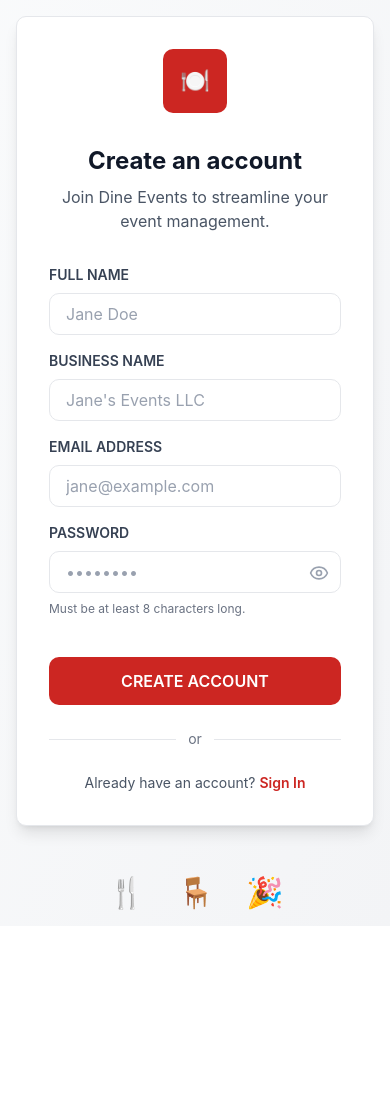
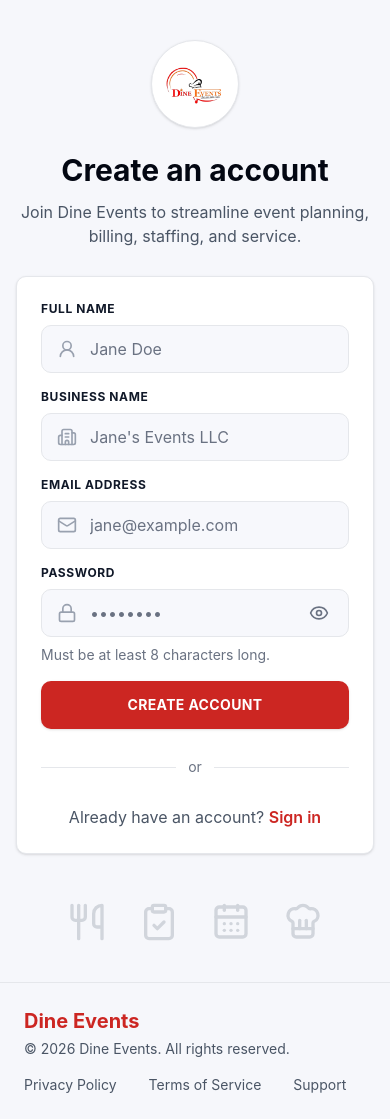
Before and after one commit to shamos13/Dine_Events, a Next.js app in the folder Client/: page /signup in a window 390 px wide. Before the commit the page ends 926 px from the top, so only its background shows below. Built offline with nearby package versions, Linux system fonts and the light colour scheme.

Commit message:
sign up and login components added

```diff
--- a/Client/app/login/page.tsx
+++ b/Client/app/login/page.tsx
@@ -1,8 +1,9 @@
 'use client'
 
-import { Eye, EyeOff, Mail, Lock } from 'lucide-react'
+import AuthFrame from '@/components/AuthFrame'
+import { Eye, EyeOff, Lock, Mail } from 'lucide-react'
+import Link from 'next/link'
 import { useState } from 'react'
-import Link from 'next/link'
 
 export default function Login() {
   const [showPassword, setShowPassword] = useState(false)
@@ -12,121 +13,107 @@ export default function Login() {
     keepSignedIn: false,
   })
 
-  const handleChange = (e: React.ChangeEvent<HTMLInputElement>) => {
-    const { name, type, value, checked } = e.target
-    setFormData((prev) => ({
-      ...prev,
+  const handleChange = (event: React.ChangeEvent<HTMLInputElement>) => {
+    const { name, type, value, checked } = event.target
+    setFormData((previous) => ({
+      ...previous,
       [name]: type === 'checkbox' ? checked : value,
     }))
   }
 
-  const handleSubmit = (e: React.FormEvent) => {
-    e.preventDefault()
-    console.log('Login attempt:', formData)
+  const handleSubmit = (event: React.FormEvent) => {
+    event.preventDefault()
   }
 
   return (
-    <div className="min-h-screen bg-gradient-to-br from-gray-50 to-gray-100 flex items-center justify-center p-4">
-      <div className="w-full max-w-md">
-        {/* Card */}
-        <div className="bg-white rounded-lg shadow-lg p-8 border border-gray-200">
-          {/* Logo */}
-          <div className="flex justify-center mb-8">
-            <div className="w-16 h-16 bg-[#CC2622] rounded-lg flex items-center justify-center">
-              <span className="text-white font-bold text-2xl">🍽</span>
-            </div>
-          </div>
-
-          {/* Heading */}
-          <h1 className="text-2xl font-bold text-gray-900 text-center mb-2">Welcome Back</h1>
-          <p className="text-center text-gray-600 mb-8">Sign in to manage your events</p>
-
-          {/* Form */}
+    <AuthFrame
+      title="Welcome back"
+      subtitle="Sign in to access your catering operations dashboard."
+    >
       <form onSubmit={handleSubmit} className="space-y-5">
-            {/* Email */}
         <div>
-              <label className="block text-sm font-semibold text-gray-700 mb-2">Email Address</label>
+          <label htmlFor="email" className="mb-2 block text-xs font-bold uppercase tracking-wider text-gray-900">
+            Email address
+          </label>
           <div className="relative">
-                <Mail className="absolute left-3 top-3 w-5 h-5 text-gray-400" />
+            <Mail className="pointer-events-none absolute left-4 top-1/2 h-5 w-5 -translate-y-1/2 text-gray-400" />
             <input
+              id="email"
               type="email"
               name="email"
               value={formData.email}
               onChange={handleChange}
-                  placeholder="name@company.com"
-                  className="w-full pl-10 pr-4 py-2 border border-gray-200 rounded-lg focus:outline-none focus:border-[#CC2622] focus:ring-1 focus:ring-[#CC2622]"
+              placeholder="jane@example.com"
+              className="h-12 w-full rounded-lg border border-gray-200 bg-[#F7F8FC] px-4 pl-12 text-base text-gray-900 outline-none transition placeholder:text-gray-500 focus:border-[#CC2622] focus:bg-white focus:ring-2 focus:ring-[#CC2622]/15"
             />
           </div>
         </div>
 
-            {/* Password */}
         <div>
-              <div className="flex items-center justify-between mb-2">
-                <label className="block text-sm font-semibold text-gray-700">Password</label>
-                <a href="#" className="text-[#CC2622] text-sm hover:underline font-medium">
+          <div className="mb-2 flex items-center justify-between gap-4">
+            <label htmlFor="password" className="block text-xs font-bold uppercase tracking-wider text-gray-900">
+              Password
+            </label>
+            <Link href="#" className="text-sm font-semibold text-[#CC2622] transition hover:text-[#A01F1A]">
               Forgot password?
-                </a>
+            </Link>
           </div>
           <div className="relative">
-                <Lock className="absolute left-3 top-3 w-5 h-5 text-gray-400" />
+            <Lock className="pointer-events-none absolute left-4 top-1/2 h-5 w-5 -translate-y-1/2 text-gray-400" />
             <input
+              id="password"
               type={showPassword ? 'text' : 'password'}
               name="password"
               value={formData.password}
               onChange={handleChange}
               placeholder="••••••••"
-                  className="w-full pl-10 pr-12 py-2 border border-gray-200 rounded-lg focus:outline-none focus:border-[#CC2622] focus:ring-1 focus:ring-[#CC2622]"
+              className="h-12 w-full rounded-lg border border-gray-200 bg-[#F7F8FC] px-4 pl-12 pr-12 text-base text-gray-900 outline-none transition placeholder:text-gray-500 focus:border-[#CC2622] focus:bg-white focus:ring-2 focus:ring-[#CC2622]/15"
             />
             <button
               type="button"
-                  onClick={() => setShowPassword(!showPassword)}
-                  className="absolute right-3 top-3 text-gray-400 hover:text-gray-600"
+              onClick={() => setShowPassword((current) => !current)}
+              className="absolute right-3 top-1/2 flex h-9 w-9 -translate-y-1/2 items-center justify-center rounded-md text-gray-500 transition hover:bg-gray-100 hover:text-gray-700"
+              aria-label={showPassword ? 'Hide password' : 'Show password'}
             >
-                  {showPassword ? <EyeOff size={20} /> : <Eye size={20} />}
+              {showPassword ? <EyeOff className="h-5 w-5" /> : <Eye className="h-5 w-5" />}
             </button>
           </div>
         </div>
 
-            {/* Keep Signed In */}
-            <div className="flex items-center gap-2">
+        <div className="flex items-center gap-3">
           <input
+            id="keepSignedIn"
             type="checkbox"
-                id="keepSignedIn"
             name="keepSignedIn"
             checked={formData.keepSignedIn}
             onChange={handleChange}
-                className="w-4 h-4 border border-gray-300 rounded cursor-pointer accent-[#CC2622]"
+            className="h-4 w-4 rounded border-gray-300 accent-[#CC2622]"
           />
-              <label htmlFor="keepSignedIn" className="text-sm text-gray-600 cursor-pointer">
+          <label htmlFor="keepSignedIn" className="text-sm text-gray-600">
             Keep me signed in
           </label>
         </div>
 
-            {/* Sign In Button */}
         <button
           type="submit"
-              className="w-full bg-[#CC2622] text-white font-semibold py-3 rounded-lg hover:bg-[#A01F1A] transition mt-6"
+          className="h-12 w-full rounded-lg bg-[#CC2622] text-sm font-bold uppercase tracking-wide text-white shadow-sm transition hover:bg-[#A01F1A] focus:outline-none focus:ring-2 focus:ring-[#CC2622]/30 focus:ring-offset-2"
         >
-              SIGN IN →
+          Sign in
         </button>
       </form>
 
-          {/* Divider */}
-          <div className="flex items-center gap-3 my-6">
-            <div className="flex-1 h-px bg-gray-200"></div>
-            <span className="text-gray-500 text-sm">or</span>
-            <div className="flex-1 h-px bg-gray-200"></div>
+      <div className="my-7 flex items-center gap-3">
+        <div className="h-px flex-1 bg-gray-200" />
+        <span className="text-sm text-gray-500">or</span>
+        <div className="h-px flex-1 bg-gray-200" />
       </div>
 
-          {/* Sign Up Link */}
-          <p className="text-center text-gray-600 text-sm">
-            Don&apos;t have an account?{' '}
-            <Link href="/signup" className="text-[#CC2622] font-semibold hover:underline">
-              Create one
+      <p className="text-center text-base text-gray-600">
+        New to Dine Events?{' '}
+        <Link href="/signup" className="font-semibold text-[#CC2622] transition hover:text-[#A01F1A]">
+          Create an account
         </Link>
       </p>
-        </div>
-      </div>
-    </div>
+    </AuthFrame>
   )
 }
--- a/Client/app/page.tsx
+++ b/Client/app/page.tsx
@@ -7,7 +7,7 @@ export default function Page() {
   const router = useRouter()
 
   useEffect(() => {
-    router.push('/dashboard')
+    router.push('/login')
   }, [router])
 
   return null
--- a/Client/app/signup/page.tsx
+++ b/Client/app/signup/page.tsx
@@ -1,8 +1,9 @@
 'use client'
 
-import { Eye, EyeOff } from 'lucide-react'
+import AuthFrame from '@/components/AuthFrame'
+import { Building2, Eye, EyeOff, Lock, Mail, UserRound } from 'lucide-react'
+import Link from 'next/link'
 import { useState } from 'react'
-import Link from 'next/link'
 
 export default function Signup() {
   const [showPassword, setShowPassword] = useState(false)
@@ -13,131 +14,125 @@ export default function Signup() {
     password: '',
   })
 
-  const handleChange = (e: React.ChangeEvent<HTMLInputElement>) => {
-    const { name, value } = e.target
-    setFormData((prev) => ({
-      ...prev,
+  const handleChange = (event: React.ChangeEvent<HTMLInputElement>) => {
+    const { name, value } = event.target
+    setFormData((previous) => ({
+      ...previous,
       [name]: value,
     }))
   }
 
-  const handleSubmit = (e: React.FormEvent) => {
-    e.preventDefault()
-    console.log('Signup attempt:', formData)
+  const handleSubmit = (event: React.FormEvent) => {
+    event.preventDefault()
   }
 
   return (
-    <div className="min-h-screen bg-gradient-to-br from-gray-50 to-gray-100 flex items-center justify-center p-4">
-      <div className="w-full max-w-md">
-        {/* Card */}
-        <div className="bg-white rounded-lg shadow-lg p-8 border border-gray-200">
-          {/* Logo */}
-          <div className="flex justify-center mb-8">
-            <div className="w-16 h-16 bg-[#CC2622] rounded-lg flex items-center justify-center">
-              <span className="text-white font-bold text-2xl">🍽</span>
-            </div>
-          </div>
-
-          {/* Heading */}
-          <h1 className="text-2xl font-bold text-gray-900 text-center mb-2">Create an account</h1>
-          <p className="text-center text-gray-600 mb-8">Join Dine Events to streamline your event management.</p>
-
-          {/* Form */}
+    <AuthFrame
+      title="Create an account"
+      subtitle="Join Dine Events to streamline event planning, billing, staffing, and service."
+    >
       <form onSubmit={handleSubmit} className="space-y-4">
-            {/* Full Name */}
         <div>
-              <label className="block text-sm font-semibold text-gray-700 mb-2">FULL NAME</label>
+          <label htmlFor="fullName" className="mb-2 block text-xs font-bold uppercase tracking-wider text-gray-900">
+            Full name
+          </label>
+          <div className="relative">
+            <UserRound className="pointer-events-none absolute left-4 top-1/2 h-5 w-5 -translate-y-1/2 text-gray-400" />
             <input
+              id="fullName"
               type="text"
               name="fullName"
               value={formData.fullName}
               onChange={handleChange}
               placeholder="Jane Doe"
-                className="w-full px-4 py-2 border border-gray-200 rounded-lg focus:outline-none focus:border-[#CC2622] focus:ring-1 focus:ring-[#CC2622] placeholder-gray-400"
+              className="h-12 w-full rounded-lg border border-gray-200 bg-[#F7F8FC] px-4 pl-12 text-base text-gray-900 outline-none transition placeholder:text-gray-500 focus:border-[#CC2622] focus:bg-white focus:ring-2 focus:ring-[#CC2622]/15"
             />
           </div>
+        </div>
 
-            {/* Business Name */}
         <div>
-              <label className="block text-sm font-semibold text-gray-700 mb-2">BUSINESS NAME</label>
+          <label htmlFor="businessName" className="mb-2 block text-xs font-bold uppercase tracking-wider text-gray-900">
+            Business name
+          </label>
+          <div className="relative">
+            <Building2 className="pointer-events-none absolute left-4 top-1/2 h-5 w-5 -translate-y-1/2 text-gray-400" />
             <input
+              id="businessName"
               type="text"
               name="businessName"
               value={formData.businessName}
               onChange={handleChange}
               placeholder="Jane's Events LLC"
-                className="w-full px-4 py-2 border border-gray-200 rounded-lg focus:outline-none focus:border-[#CC2622] focus:ring-1 focus:ring-[#CC2622] placeholder-gray-400"
+              className="h-12 w-full rounded-lg border border-gray-200 bg-[#F7F8FC] px-4 pl-12 text-base text-gray-900 outline-none transition placeholder:text-gray-500 focus:border-[#CC2622] focus:bg-white focus:ring-2 focus:ring-[#CC2622]/15"
             />
           </div>
+        </div>
 
-            {/* Email */}
         <div>
-              <label className="block text-sm font-semibold text-gray-700 mb-2">EMAIL ADDRESS</label>
+          <label htmlFor="email" className="mb-2 block text-xs font-bold uppercase tracking-wider text-gray-900">
+            Email address
+          </label>
+          <div className="relative">
+            <Mail className="pointer-events-none absolute left-4 top-1/2 h-5 w-5 -translate-y-1/2 text-gray-400" />
             <input
+              id="email"
               type="email"
               name="email"
               value={formData.email}
               onChange={handleChange}
               placeholder="jane@example.com"
-                className="w-full px-4 py-2 border border-gray-200 rounded-lg focus:outline-none focus:border-[#CC2622] focus:ring-1 focus:ring-[#CC2622] placeholder-gray-400"
+              className="h-12 w-full rounded-lg border border-gray-200 bg-[#F7F8FC] px-4 pl-12 text-base text-gray-900 outline-none transition placeholder:text-gray-500 focus:border-[#CC2622] focus:bg-white focus:ring-2 focus:ring-[#CC2622]/15"
             />
           </div>
+        </div>
 
-            {/* Password */}
         <div>
-              <label className="block text-sm font-semibold text-gray-700 mb-2">PASSWORD</label>
+          <label htmlFor="password" className="mb-2 block text-xs font-bold uppercase tracking-wider text-gray-900">
+            Password
+          </label>
           <div className="relative">
+            <Lock className="pointer-events-none absolute left-4 top-1/2 h-5 w-5 -translate-y-1/2 text-gray-400" />
             <input
+              id="password"
               type={showPassword ? 'text' : 'password'}
               name="password"
               value={formData.password}
               onChange={handleChange}
               placeholder="••••••••"
-                  className="w-full px-4 py-2 pr-12 border border-gray-200 rounded-lg focus:outline-none focus:border-[#CC2622] focus:ring-1 focus:ring-[#CC2622] placeholder-gray-400"
+              className="h-12 w-full rounded-lg border border-gray-200 bg-[#F7F8FC] px-4 pl-12 pr-12 text-base text-gray-900 outline-none transition placeholder:text-gray-500 focus:border-[#CC2622] focus:bg-white focus:ring-2 focus:ring-[#CC2622]/15"
             />
             <button
               type="button"
-                  onClick={() => setShowPassword(!showPassword)}
-                  className="absolute right-3 top-3 text-gray-400 hover:text-gray-600"
+              onClick={() => setShowPassword((current) => !current)}
+              className="absolute right-3 top-1/2 flex h-9 w-9 -translate-y-1/2 items-center justify-center rounded-md text-gray-500 transition hover:bg-gray-100 hover:text-gray-700"
+              aria-label={showPassword ? 'Hide password' : 'Show password'}
             >
-                  {showPassword ? <EyeOff size={20} /> : <Eye size={20} />}
+              {showPassword ? <EyeOff className="h-5 w-5" /> : <Eye className="h-5 w-5" />}
             </button>
           </div>
-              <p className="text-xs text-gray-500 mt-2">Must be at least 8 characters long.</p>
+          <p className="mt-2 text-sm text-gray-500">Must be at least 8 characters long.</p>
         </div>
 
-            {/* Create Account Button */}
         <button
           type="submit"
-              className="w-full bg-[#CC2622] text-white font-semibold py-3 rounded-lg hover:bg-[#A01F1A] transition mt-6"
+          className="h-12 w-full rounded-lg bg-[#CC2622] text-sm font-bold uppercase tracking-wide text-white shadow-sm transition hover:bg-[#A01F1A] focus:outline-none focus:ring-2 focus:ring-[#CC2622]/30 focus:ring-offset-2"
         >
-              CREATE ACCOUNT
+          Create account
         </button>
       </form>
 
-          {/* Divider */}
-          <div className="flex items-center gap-3 my-6">
-            <div className="flex-1 h-px bg-gray-200"></div>
-            <span className="text-gray-500 text-sm">or</span>
-            <div className="flex-1 h-px bg-gray-200"></div>
+      <div className="my-7 flex items-center gap-3">
+        <div className="h-px flex-1 bg-gray-200" />
+        <span className="text-sm text-gray-500">or</span>
+        <div className="h-px flex-1 bg-gray-200" />
       </div>
 
-          {/* Sign In Link */}
-          <p className="text-center text-gray-600 text-sm">
+      <p className="text-center text-base text-gray-600">
         Already have an account?{' '}
-            <Link href="/login" className="text-[#CC2622] font-semibold hover:underline">
-              Sign In
+        <Link href="/login" className="font-semibold text-[#CC2622] transition hover:text-[#A01F1A]">
+          Sign in
         </Link>
       </p>
-        </div>
-
-        {/* Icons */}
-        <div className="flex justify-center gap-8 mt-12 text-gray-400">
-          <span className="text-3xl">🍴</span>
-          <span className="text-3xl">🪑</span>
-          <span className="text-3xl">🎉</span>
-        </div>
-      </div>
-    </div>
+    </AuthFrame>
   )
 }
--- /dev/null
+++ b/Client/components/AuthFrame.tsx
@@ -0,0 +1,72 @@
+'use client'
+
+import Image from 'next/image'
+import Link from 'next/link'
+import { CalendarDays, ChefHat, ClipboardCheck, Utensils } from 'lucide-react'
+
+type AuthFrameProps = {
+  title: string
+  subtitle: string
+  children: React.ReactNode
+}
+
+export default function AuthFrame({ title, subtitle, children }: AuthFrameProps) {
+  return (
+    <div className="flex min-h-screen flex-col bg-[#F6F7FB] text-gray-900">
+      <main className="flex flex-1 items-center justify-center px-4 py-10 sm:px-6 lg:px-8">
+        <section className="w-full max-w-[480px]" aria-labelledby="auth-heading">
+          <div className="mb-6 flex justify-center">
+            <div className="flex h-[88px] w-[88px] items-center justify-center rounded-full border border-gray-200 bg-white shadow-sm">
+              <Image
+                src="/dine-events-logo.png"
+                alt="Dine Events"
+                width={108}
+                height={36}
+                priority
+                className="h-auto w-[72px] object-contain"
+              />
+            </div>
+          </div>
+
+          <div className="mb-7 text-center">
+            <h1 id="auth-heading" className="text-3xl font-bold tracking-normal text-gray-950">
+              {title}
+            </h1>
+            <p className="mt-3 text-base leading-6 text-gray-600">{subtitle}</p>
+          </div>
+
+          <div className="rounded-lg border border-gray-200 bg-white p-6 shadow-sm sm:p-8">
+            {children}
+          </div>
+
+          <div className="mt-12 flex items-center justify-center gap-8 text-gray-300">
+            <Utensils className="h-10 w-10" aria-hidden="true" />
+            <ClipboardCheck className="h-10 w-10" aria-hidden="true" />
+            <CalendarDays className="h-10 w-10" aria-hidden="true" />
+            <ChefHat className="h-10 w-10" aria-hidden="true" />
+          </div>
+        </section>
+      </main>
+
+      <footer className="border-t border-gray-200 bg-[#F6F7FB] px-6 py-6">
+        <div className="mx-auto flex max-w-7xl flex-col gap-4 text-sm text-gray-600 sm:flex-row sm:items-center sm:justify-between">
+          <div className="flex flex-wrap items-center gap-x-3 gap-y-1">
+            <span className="text-xl font-bold text-[#CC2622]">Dine Events</span>
+            <span>© 2026 Dine Events. All rights reserved.</span>
+          </div>
+          <nav className="flex flex-wrap items-center gap-x-8 gap-y-2" aria-label="Auth footer">
+            <Link href="#" className="transition hover:text-[#CC2622]">
+              Privacy Policy
+            </Link>
+            <Link href="#" className="transition hover:text-[#CC2622]">
+              Terms of Service
+            </Link>
+            <Link href="#" className="transition hover:text-[#CC2622]">
+              Support
+            </Link>
+          </nav>
+        </div>
+      </footer>
+    </div>
+  )
+}
```
Lines whose indentation alone changed are shown as unchanged.
